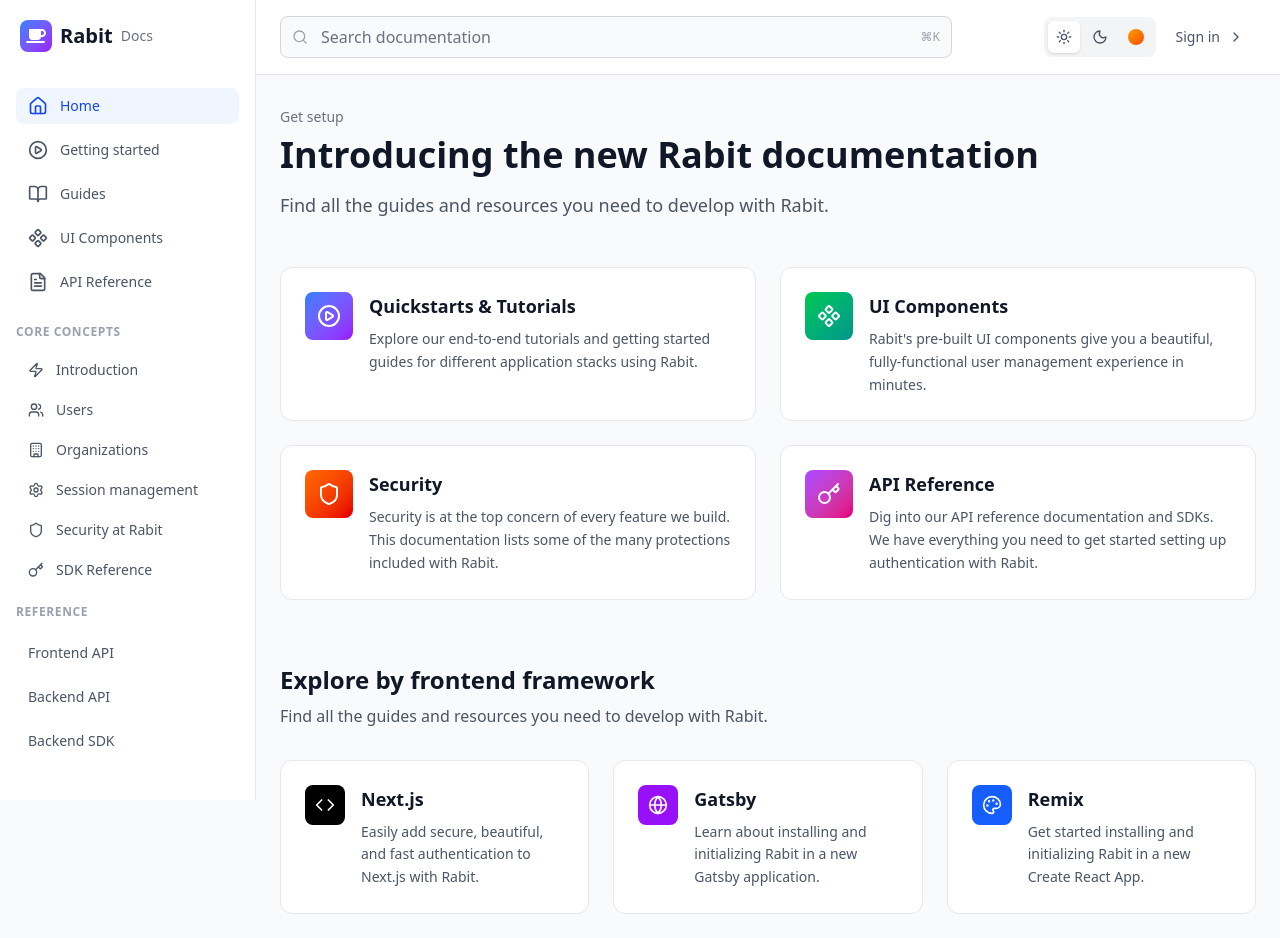
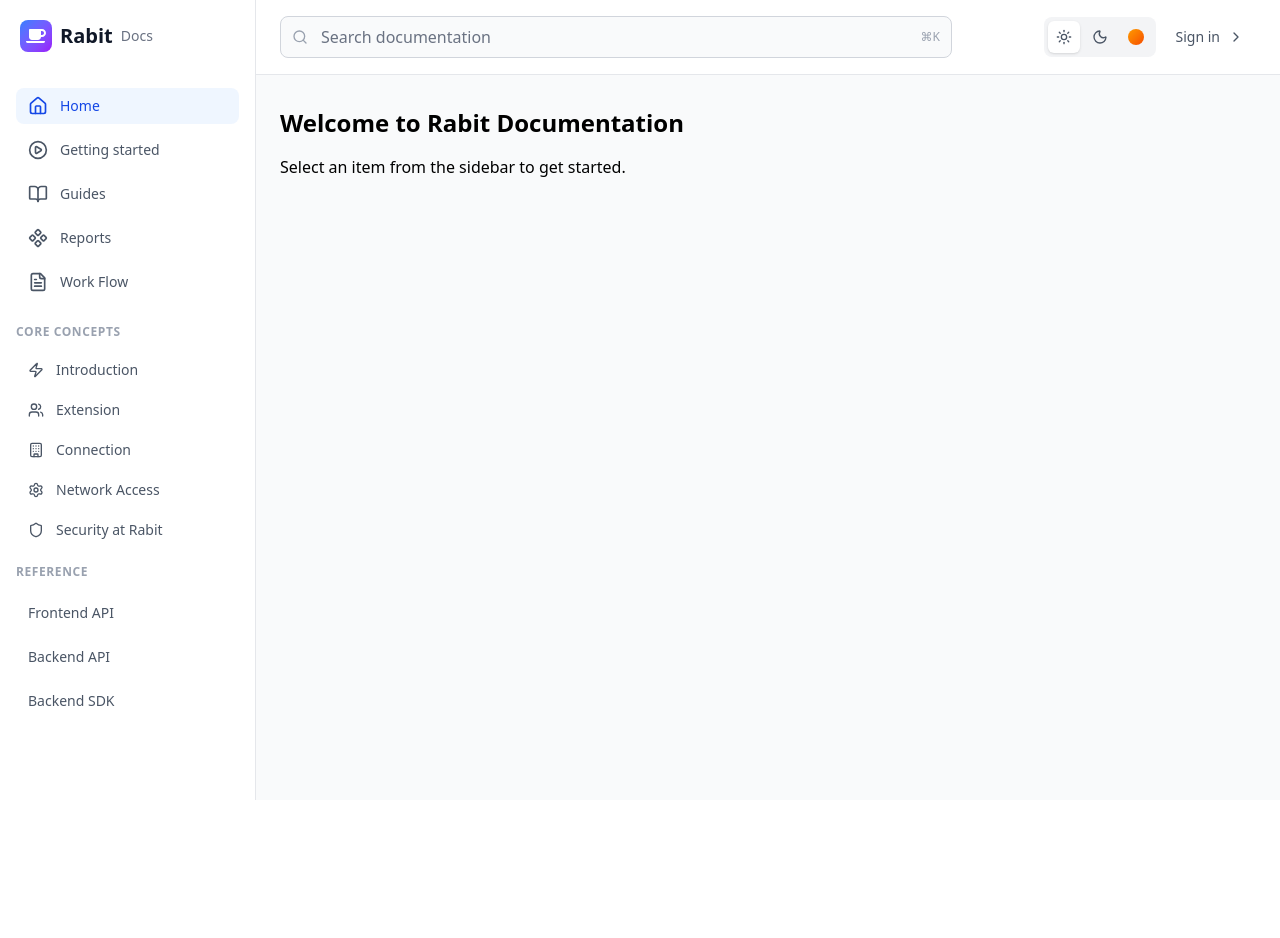
Before and after one commit to GyanaprakashKhandual/Rabit-app, a Next.js app: page /documentation in a window 1280 px wide. Shown: the top 938 px of the page. After the commit the page ends 800 px from the top, so only its background shows below. Built offline with nearby package versions, Linux system fonts and the light colour scheme.

Commit message:
Documentation updated

```diff
--- a/src/app/documentation/page.jsx
+++ b/src/app/documentation/page.jsx
@@ -1,5 +1,5 @@
 'use client';
-import React, { useState } from 'react';
+import React, { useState, useEffect } from 'react';
 import { motion } from 'framer-motion';
 import {
   Home,
@@ -16,7 +16,6 @@
   Moon,
   Sun,
   Search,
-  User,
   ChevronRight,
   Database,
   Palette,
@@ -28,9 +27,141 @@
 } from 'lucide-react';
 import { FaCoffee } from 'react-icons/fa';
 
+// Component imports
+const HomeContent = () => (
+  <div>
+    <h2 className="text-2xl font-bold mb-4">Welcome to Rabit Documentation</h2>
+    <p>Select an item from the sidebar to get started.</p>
+  </div>
+);
+
+const GettingStarted = () => (
+  <div>
+    <h2 className="text-2xl font-bold mb-4">Getting Started</h2>
+    <div className="space-y-4">
+      <p>To get started with Rabit, follow these steps:</p>
+      <ol className="list-decimal pl-6 space-y-2">
+        <li>Create an account on our platform</li>
+        <li>Install the Rabit SDK</li>
+        <li>Configure your application</li>
+        <li>Implement authentication</li>
+        <li>Deploy your application</li>
+      </ol>
+    </div>
+  </div>
+);
+
+const Guides = () => (
+  <div>
+    <h2 className="text-2xl font-bold mb-4">Guides</h2>
+    <div className="space-y-4">
+      <div className="p-4 border rounded-lg">
+        <h3 className="font-semibold mb-2">Authentication Guide</h3>
+        <p>Learn how to implement secure authentication in your application.</p>
+      </div>
+      <div className="p-4 border rounded-lg">
+        <h3 className="font-semibold mb-2">API Integration</h3>
+        <p>Step-by-step guide to integrating with our API.</p>
+      </div>
+      <div className="p-4 border rounded-lg">
+        <h3 className="font-semibold mb-2">Performance Optimization</h3>
+        <p>Tips and tricks to optimize your Rabit implementation.</p>
+      </div>
+    </div>
+  </div>
+);
+
+const Reports = () => (
+  <div>
+    <h2 className="text-2xl font-bold mb-4">Reports</h2>
+    <p>View and analyze your application's performance metrics.</p>
+  </div>
+);
+
+const WorkFlow = () => (
+  <div>
+    <h2 className="text-2xl font-bold mb-4">Work Flow</h2>
+    <p>Understand the Rabit work flow and best practices.</p>
+  </div>
+);
+
+const Introduction = () => (
+  <div>
+    <h2 className="text-2xl font-bold mb-4">Introduction</h2>
+    <p>Learn about the core concepts of Rabit.</p>
+  </div>
+);
+
+const Extension = () => (
+  <div>
+    <h2 className="text-2xl font-bold mb-4">Extension</h2>
+    <p>Extend Rabit's functionality with our extension system.</p>
+  </div>
+);
+
+const Connection = () => (
+  <div>
+    <h2 className="text-2xl font-bold mb-4">Connection</h2>
+    <p>Connect your services with Rabit's integration platform.</p>
+  </div>
+);
+
+const NetworkAccess = () => (
+  <div>
+    <h2 className="text-2xl font-bold mb-4">Network Access</h2>
+    <p>Configure network access and security settings.</p>
+  </div>
+);
+
+const Security = () => (
+  <div>
+    <h2 className="text-2xl font-bold mb-4">Security at Rabit</h2>
+    <p>Learn about Rabit's security measures and best practices.</p>
+  </div>
+);
+
+const FrontendAPI = () => (
+  <div>
+    <h2 className="text-2xl font-bold mb-4">Frontend API</h2>
+    <p>Documentation for Rabit's frontend API.</p>
+  </div>
+);
+
+const BackendAPI = () => (
+  <div>
+    <h2 className="text-2xl font-bold mb-4">Backend API</h2>
+    <p>Documentation for Rabit's backend API.</p>
+  </div>
+);
+
+const BackendSDK = () => (
+  <div>
+    <h2 className="text-2xl font-bold mb-4">Backend SDK</h2>
+    <p>Documentation for Rabit's backend SDK.</p>
+  </div>
+);
+
 const RabitDocumentation = () => {
-  const [theme, setTheme] = useState('light'); // 'light', 'dark', 'brown'
+  const [theme, setTheme] = useState('light');
   const [searchQuery, setSearchQuery] = useState('');
+  const [activeContent, setActiveContent] = useState('Home');
+  const [searchResults, setSearchResults] = useState([]);
+  const [showSearchResults, setShowSearchResults] = useState(false);
+
+  // Load theme and active content from localStorage on initial render
+  useEffect(() => {
+    const savedTheme = localStorage.getItem('rabit-docs-theme');
+    const savedContent = localStorage.getItem('rabit-docs-activeContent');
+
+    if (savedTheme) setTheme(savedTheme);
+    if (savedContent) setActiveContent(savedContent);
+  }, []);
+
+  // Save theme and active content to localStorage when they change
+  useEffect(() => {
+    localStorage.setItem('rabit-docs-theme', theme);
+    localStorage.setItem('rabit-docs-activeContent', activeContent);
+  }, [theme, activeContent]);
 
   const themes = {
     light: {
@@ -86,101 +217,81 @@
   const currentTheme = themes[theme];
 
   const sidebarItems = [
-    { icon: Home, label: 'Home', active: true },
-    { icon: PlayCircle, label: 'Getting started' },
-    { icon: BookOpen, label: 'Guides' },
-    { icon: Component, label: 'UI Components' },
-    { icon: FileText, label: 'API Reference' }
+    { icon: Home, label: 'Home', component: 'Home' },
+    { icon: PlayCircle, label: 'Getting started', component: 'GettingStarted' },
+    { icon: BookOpen, label: 'Guides', component: 'Guides' },
+    { icon: Component, label: 'Reports', component: 'Reports' },
+    { icon: FileText, label: 'Work Flow', component: 'WorkFlow' }
   ];
 
   const coreConceptsItems = [
-    { icon: Zap, label: 'Introduction' },
-    { icon: Users, label: 'Users' },
-    { icon: Building, label: 'Organizations' },
-    { icon: Settings, label: 'Session management' },
-    { icon: Shield, label: 'Security at Rabit' },
-    { icon: Key, label: 'SDK Reference' }
-  ];
-
-  const frameworkItems = [
-    { icon: Code, label: 'Next.js' },
-    { icon: Layers, label: 'React' },
-    { icon: Terminal, label: 'JavaScript' },
-    { icon: Database, label: 'Node.js' },
-    { icon: Palette, label: 'Remix' }
+    { icon: Zap, label: 'Introduction', component: 'Introduction' },
+    { icon: Users, label: 'Extension', component: 'Extension' },
+    { icon: Building, label: 'Connection', component: 'Connection' },
+    { icon: Settings, label: 'Network Access', component: 'NetworkAccess' },
+    { icon: Shield, label: 'Security at Rabit', component: 'Security' },
   ];
 
   const referenceItems = [
-    { label: 'Frontend API' },
-    { label: 'Backend API' },
-    { label: 'Backend SDK' }
+    { label: 'Frontend API', component: 'FrontendAPI' },
+    { label: 'Backend API', component: 'BackendAPI' },
+    { label: 'Backend SDK', component: 'BackendSDK' }
   ];
 
-  const mainFeatures = [
-    {
-      icon: PlayCircle,
-      title: 'Quickstarts & Tutorials',
-      description: 'Explore our end-to-end tutorials and getting started guides for different application stacks using Rabit.',
-      color: 'from-blue-500 to-purple-600'
-    },
-    {
-      icon: Component,
-      title: 'UI Components',
-      description: 'Rabit\'s pre-built UI components give you a beautiful, fully-functional user management experience in minutes.',
-      color: 'from-green-500 to-teal-600'
-    },
-    {
-      icon: Shield,
-      title: 'Security',
-      description: 'Security is at the top concern of every feature we build. This documentation lists some of the many protections included with Rabit.',
-      color: 'from-orange-500 to-red-600'
-    },
-    {
-      icon: Key,
-      title: 'API Reference',
-      description: 'Dig into our API reference documentation and SDKs. We have everything you need to get started setting up authentication with Rabit.',
-      color: 'from-purple-500 to-pink-600'
-    }
+  const allContentItems = [
+    ...sidebarItems,
+    ...coreConceptsItems,
+    ...referenceItems
   ];
 
-  const frameworkGuides = [
-    {
-      icon: Code,
-      name: 'Next.js',
-      description: 'Easily add secure, beautiful, and fast authentication to Next.js with Rabit.',
-      color: 'bg-black'
-    },
-    {
-      icon: Globe,
-      name: 'Gatsby',
-      description: 'Learn about installing and initializing Rabit in a new Gatsby application.',
-      color: 'bg-purple-600'
-    },
-    {
-      icon: Palette,
-      name: 'Remix',
-      description: 'Get started installing and initializing Rabit in a new Create React App.',
-      color: 'bg-blue-600'
-    },
-    {
-      icon: Layers,
-      name: 'React',
-      description: 'Get started installing and initializing Rabit in a new Create React App.',
-      color: 'bg-cyan-500'
-    },
-    {
-      icon: Database,
-      name: 'Redwood',
-      description: 'Grow your RedwoodJS application with Rabit user management and authentication.',
-      color: 'bg-red-600'
-    },
-    {
-      icon: Smartphone,
-      name: 'Expo',
-      description: 'Use Rabit with Expo to authenticate users in your React Native application.',
-      color: 'bg-gray-900'
+  const handleSearch = (query) => {
+    setSearchQuery(query);
+    if (query.trim() === '') {
+      setSearchResults([]);
+      setShowSearchResults(false);
+      return;
     }
-  ];
+
+    const results = allContentItems.filter(item =>
+      item.label.toLowerCase().includes(query.toLowerCase())
+    );
+
+    setSearchResults(results);
+    setShowSearchResults(true);
+  };
+
+  const renderContent = () => {
+    switch (activeContent) {
+      case 'Home':
+        return <HomeContent />;
+      case 'GettingStarted':
+        return <GettingStarted />;
+      case 'Guides':
+        return <Guides />;
+      case 'Reports':
+        return <Reports />;
+      case 'WorkFlow':
+        return <WorkFlow />;
+      case 'Introduction':
+        return <Introduction />;
+      case 'Extension':
+        return <Extension />;
+      case 'Connection':
+        return <Connection />;
+      case 'NetworkAccess':
+        return <NetworkAccess />;
+      case 'Security':
+        return <Security />;
+      case 'FrontendAPI':
+        return <FrontendAPI />;
+      case 'BackendAPI':
+        return <BackendAPI />;
+      case 'BackendSDK':
+        return <BackendSDK />;
+      default:
+        return <HomeContent />;
+    }
+  };
 
   const containerVariants = {
     hidden: { opacity: 0 },
@@ -232,8 +343,12 @@
                 initial="hidden"
                 animate="visible"
                 transition={{ delay: index * 0.1 }}
+                onClick={() => {
+                  setActiveContent(item.component);
+                  setShowSearchResults(false);
+                }}
                 className={`flex items-center space-x-3 px-3 py-2 rounded-lg cursor-pointer transition-colors ${
-                  item.active
+                  activeContent === item.component
                     ? currentTheme.active
                     : `${currentTheme.text.secondary} ${currentTheme.hover}`
                 }`}
@@ -257,7 +372,15 @@
                   initial="hidden"
                   animate="visible"
                   transition={{ delay: (index + 5) * 0.1 }}
-                  className={`flex items-center space-x-3 px-3 py-2 rounded-lg cursor-pointer transition-colors ${currentTheme.text.secondary} ${currentTheme.hover}`}
+                  onClick={() => {
+                    setActiveContent(item.component);
+                    setShowSearchResults(false);
+                  }}
+                  className={`flex items-center space-x-3 px-3 py-2 rounded-lg cursor-pointer transition-colors ${
+                    activeContent === item.component
+                      ? currentTheme.active
+                      : `${currentTheme.text.secondary} ${currentTheme.hover}`
+                  }`}
                 >
                   <item.icon className="w-4 h-4" />
                   <span className="text-sm">{item.label}</span>
@@ -279,7 +402,15 @@
                   initial="hidden"
                   animate="visible"
                   transition={{ delay: (index + 11) * 0.1 }}
-                  className={`px-3 py-2 rounded-lg cursor-pointer transition-colors ${currentTheme.text.secondary} ${currentTheme.hover}`}
+                  onClick={() => {
+                    setActiveContent(item.component);
+                    setShowSearchResults(false);
+                  }}
+                  className={`px-3 py-2 rounded-lg cursor-pointer transition-colors ${
+                    activeContent === item.component
+                      ? currentTheme.active
+                      : `${currentTheme.text.secondary} ${currentTheme.hover}`
+                  }`}
                 >
                   <span className="text-sm">{item.label}</span>
                 </motion.div>
@@ -305,12 +436,42 @@
                   type="text"
                   placeholder="Search documentation"
                   value={searchQuery}
-                  onChange={(e) => setSearchQuery(e.target.value)}
+                  onChange={(e) => handleSearch(e.target.value)}
                   className={`w-full pl-10 pr-4 py-2 rounded-lg border ${currentTheme.input} focus:outline-none focus:ring-2 focus:ring-blue-500/20`}
                 />
                 <span className={`absolute right-3 top-1/2 transform -translate-y-1/2 text-xs ${currentTheme.text.muted}`}>
                   ⌘K
                 </span>
+
+                {/* Search Results Dropdown */}
+                {showSearchResults && (
+                  <div className={`absolute left-0 right-0 mt-1 rounded-lg shadow-lg z-20 ${currentTheme.card} border ${currentTheme.text.primary}`}>
+                    {searchResults.length > 0 ? (
+                      <div className="py-1">
+                        {searchResults.map((item) => (
+                          <div
+                            key={item.label}
+                            onClick={() => {
+                              setActiveContent(item.component);
+                              setShowSearchResults(false);
+                              setSearchQuery('');
+                            }}
+                            className={`px-4 py-2 cursor-pointer ${currentTheme.hover}`}
+                          >
+                            <div className="flex items-center">
+                              {item.icon && <item.icon className="w-4 h-4 mr-3" />}
+                              <span>{item.label}</span>
+                            </div>
+                          </div>
+                        ))}
+                      </div>
+                    ) : (
+                      <div className="px-4 py-2 text-sm">
+                        No results found for "{searchQuery}"
+                      </div>
+                    )}
+                  </div>
+                )}
               </div>
             </div>
             <div className="flex items-center space-x-2">
@@ -355,97 +516,7 @@
         {/* Content */}
         <main className="flex-1 overflow-y-auto">
           <div className="max-w-6xl mx-auto px-6 py-8">
-            {/* Hero Section */}
-            <motion.div
-              initial={{ opacity: 0, y: 30 }}
-              animate={{ opacity: 1, y: 0 }}
-              transition={{ duration: 0.6 }}
-              className="mb-12"
-            >
-              <div className={`text-sm ${currentTheme.text.tertiary} mb-2`}>Get setup</div>
-              <h1 className={`text-4xl font-bold ${currentTheme.text.primary} mb-4`}>
-                Introducing the new Rabit documentation
-              </h1>
-              <p className={`text-lg ${currentTheme.text.secondary} max-w-2xl`}>
-                Find all the guides and resources you need to develop with Rabit.
-              </p>
-            </motion.div>
-
-            {/* Feature Cards */}
-            <motion.div
-              variants={containerVariants}
-              initial="hidden"
-              animate="visible"
-              className="grid grid-cols-1 md:grid-cols-2 gap-6 mb-16"
-            >
-              {mainFeatures.map((feature, index) => (
-                <motion.div
-                  key={feature.title}
-                  variants={itemVariants}
-                  whileHover={{ y: -5 }}
-                  className={`${currentTheme.card} border rounded-xl p-6 cursor-pointer transition-all duration-300 hover:shadow-lg`}
-                >
-                  <div className="flex items-start space-x-4">
-                    <div className={`w-12 h-12 rounded-lg bg-gradient-to-br ${feature.color} flex items-center justify-center flex-shrink-0`}>
-                      <feature.icon className="w-6 h-6 text-white" />
-                    </div>
-                    <div>
-                      <h3 className={`text-lg font-semibold ${currentTheme.text.primary} mb-2`}>
-                        {feature.title}
-                      </h3>
-                      <p className={`${currentTheme.text.secondary} text-sm leading-relaxed`}>
-                        {feature.description}
-                      </p>
-                    </div>
-                  </div>
-                </motion.div>
-              ))}
-            </motion.div>
-
-            {/* Framework Section */}
-            <motion.div
-              initial={{ opacity: 0, y: 30 }}
-              animate={{ opacity: 1, y: 0 }}
-              transition={{ duration: 0.6, delay: 0.3 }}
-              className="mb-8"
-            >
-              <h2 className={`text-2xl font-bold ${currentTheme.text.primary} mb-2`}>
-                Explore by frontend framework
-              </h2>
-              <p className={`${currentTheme.text.secondary} mb-8`}>
-                Find all the guides and resources you need to develop with Rabit.
-              </p>
-
-              <motion.div
-                variants={containerVariants}
-                initial="hidden"
-                animate="visible"
-                className="grid grid-cols-1 md:grid-cols-2 lg:grid-cols-3 gap-6"
-              >
-                {frameworkGuides.map((framework, index) => (
-                  <motion.div
-                    key={framework.name}
-                    variants={itemVariants}
-                    whileHover={{ y: -5 }}
-                    className={`${currentTheme.card} border rounded-xl p-6 cursor-pointer transition-all duration-300 hover:shadow-lg`}
-                  >
-                    <div className="flex items-start space-x-4">
-                      <div className={`w-10 h-10 ${framework.color} rounded-lg flex items-center justify-center flex-shrink-0`}>
-                        <framework.icon className="w-5 h-5 text-white" />
-                      </div>
-                      <div>
-                        <h3 className={`text-lg font-semibold ${theme === 'dark' ? 'text-white' : 'text-gray-900'} mb-2`}>
-                          {framework.name}
-                        </h3>
-                        <p className={`${theme === 'dark' ? 'text-gray-300' : 'text-gray-600'} text-sm leading-relaxed`}>
-                          {framework.description}
-                        </p>
-                      </div>
-                    </div>
-                  </motion.div>
-                ))}
-              </motion.div>
-            </motion.div>
+            {renderContent()}
           </div>
         </main>
       </div>
--- a/src/app/pages/utils/Home.jsx
+++ b/src/app/pages/utils/Home.jsx
@@ -45,6 +45,11 @@
     return () => clearInterval(interval)
   }, [])
 
+  const pages = [
+    { 'text': 'Features', 'path': '/feature'},
+    { 'text': 'Documentation', 'path': '/documentation'},
+    { 'text': 'Pricing', 'path': '/pricing'},
+  ]
   const features = [
     {
       icon: Zap,
@@ -112,14 +117,14 @@
             </motion.div>
 
             <div className="hidden lg:flex items-center space-x-8">
-              {['Features', 'Pricing', 'Docs', 'Blog'].map((item) => (
+              {pages.map((pages) => (
                 <motion.a
-                  key={item}
-                  href="#"
+                  key={pages.text}
+                  onClick={() => router.push(pages.path)}
                   className="text-slate-600 hover:text-slate-900 font-medium transition-colors relative group"
                   whileHover={{ y: -2 }}
                 >
-                  {item}
+                  {pages.text}
                   <span className="absolute -bottom-1 left-0 w-0 h-0.5 bg-gradient-to-r from-violet-500 to-purple-600 group-hover:w-full transition-all duration-300"></span>
                 </motion.a>
               ))}
@@ -476,10 +481,12 @@
             <div>
               <h3 className="text-lg font-bold mb-4">Product</h3>
               <ul className="space-y-3">
-                {['Features', 'Pricing', 'Documentation', 'API', 'Integrations'].map((item) => (
-                  <li key={item}>
-                    <a href="#" className="text-slate-400 hover:text-white transition-colors">
-                      {item}
+                {pages.map((page) => (
+                  <li key={page.text}>
+                    <a
+                      onClick={() => router.push(page.path)}
+                      className="text-slate-400 hover:text-white transition-colors cursor-pointer">
+                      {page.text}
                     </a>
                   </li>
                 ))}
```
